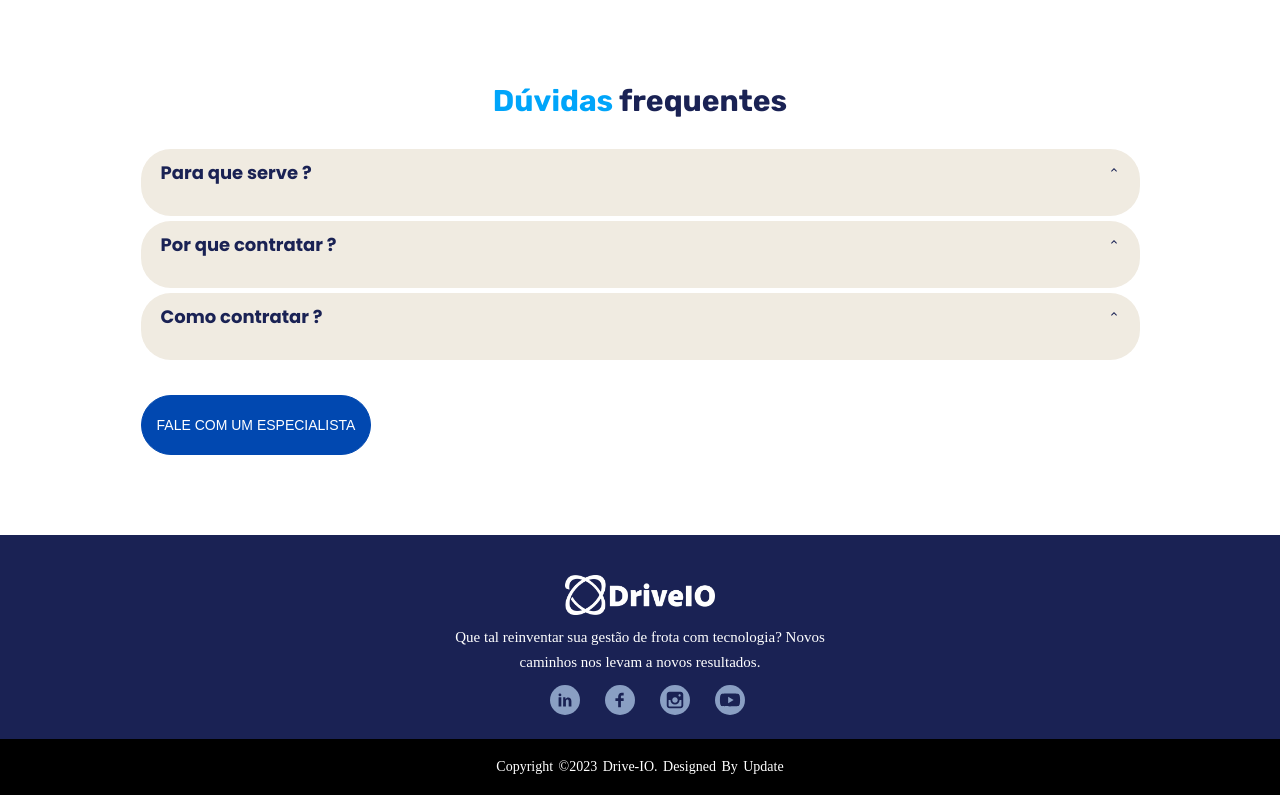
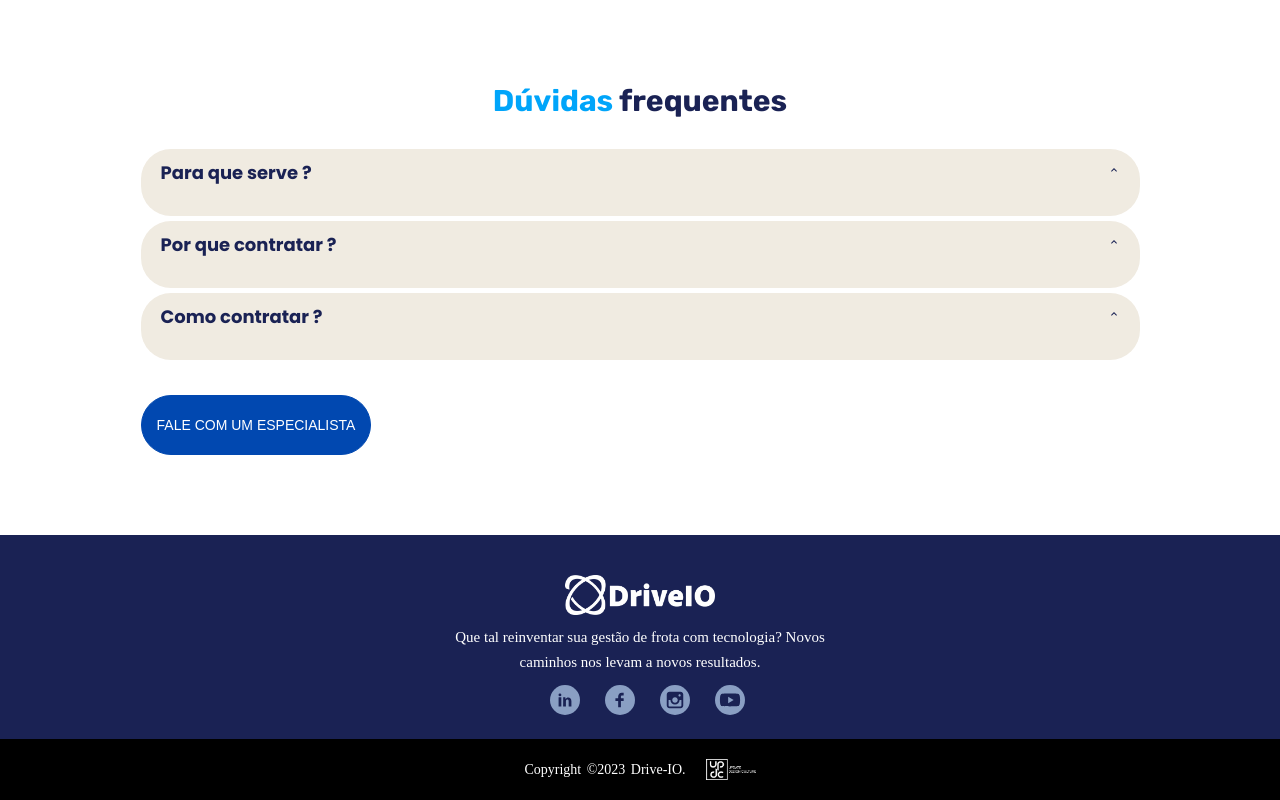
Before and after one commit to Gui027/drive-io, a React (Vite) app: page / in a window 1280 px wide. Shown: the part 3559-4359 px from the top of the page. Built offline with nearby package versions, Linux system fonts and the light colour scheme; a web font is replaced by a local one.

Commit message:
assinatura

```diff
--- a/src/components/Footer/index.tsx
+++ b/src/components/Footer/index.tsx
@@ -2,6 +2,7 @@ import * as S from './styles';
 
 import LogoBranca from '../../assets/Drive_branco.png';
 import Social from '../Social Icons';
+import img from '../../assets/updc_maior.png';
 
 const Footer = () => {
   return (
@@ -15,7 +16,8 @@ const Footer = () => {
           <Social />
         </div>
         <div className="footer-bottom">
-          <p>copyright &copy;2023 Drive-IO. designed by <span>Update</span></p>
+          <p>copyright &copy;2023 Drive-IO.</p>
+          <img src={img} />
         </div>
       </S.Container>
     </>
--- a/src/components/Footer/styles.ts
+++ b/src/components/Footer/styles.ts
@@ -53,7 +53,7 @@ export const Container = styled.div`
     width: 400px;
 
     @media (max-width: 600px) {
-      font-size: 15px;
+      font-size: 13px;
       max-width: 350px;
     }
   }
@@ -64,6 +64,9 @@ export const Container = styled.div`
     padding: 20px 0;
     text-align: center;
     margin-top: 20px;
+    display: flex;
+    align-items: center;
+    justify-content: center;
 
     @media (max-width: 600px) {
       padding: 10px 0;
@@ -74,10 +77,15 @@ export const Container = styled.div`
     font-size: 14px;
     word-spacing: 2px;
     text-transform: capitalize;
+    margin-right: 20px;
 
     @media (max-width: 600px) {
       font-size: 12px;
     }
+  }
+
+  .footer-bottom img {
+    width: 50px;
   }
 
   .footer-content span{
```
